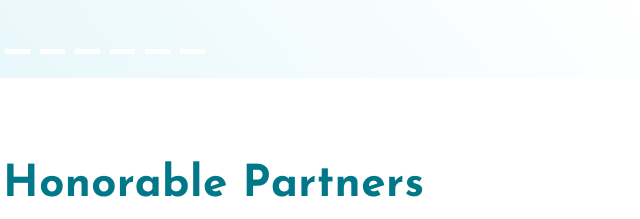
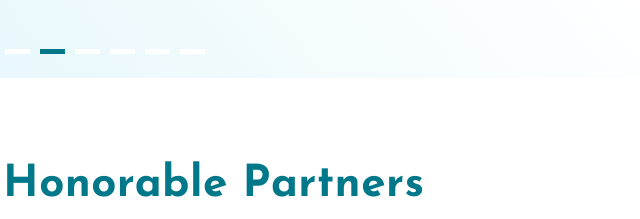
Before and after one commit to cehicm/pisix-landing-page, a website: page index.html in a window 1280 px wide. Shown: the part 10069-10288 px from the top of the page, 535-1175 px from the left. Drawn offline with nearby package versions, Linux system fonts and the light colour scheme; files that its build step writes are made by us from their sources.

Commit message:
Add background color to slick dots

```diff
--- a/src/sass/layout/_team.scss
+++ b/src/sass/layout/_team.scss
@@ -31,6 +31,10 @@
 		gap: 20px;
 	}
 
+	.slick-dots li.slick-active button:before {
+		background-color: colors.$dark-blue;
+	}
+
 	.slick-dots {
 		display: flex;
 		gap: 2px;
@@ -51,12 +55,9 @@
 			&:hover {
 				background-color: colors.$aqua-blue;
 			}
-
-			&:active,
-			&:target,
-			&:focus {
-				background-color: colors.$dark-blue;
-			}
+		}
+		li.slick-active button {
+			background-color: colors.$dark-blue;
 		}
 	}
 }
```
